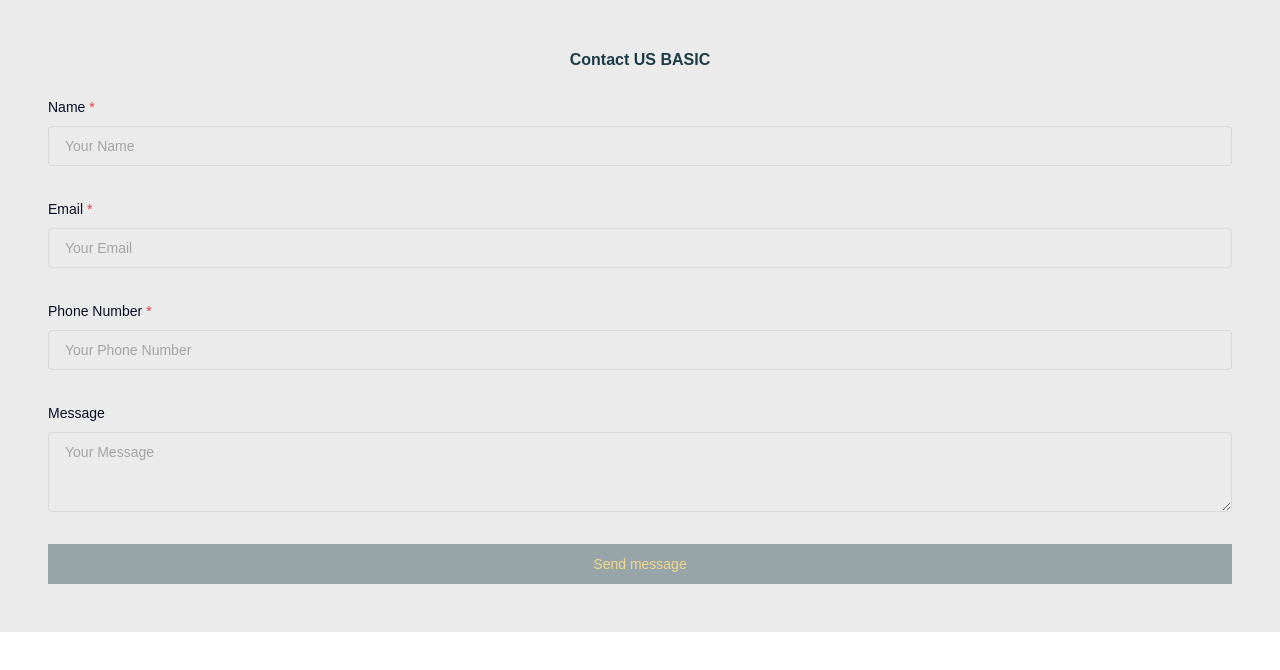
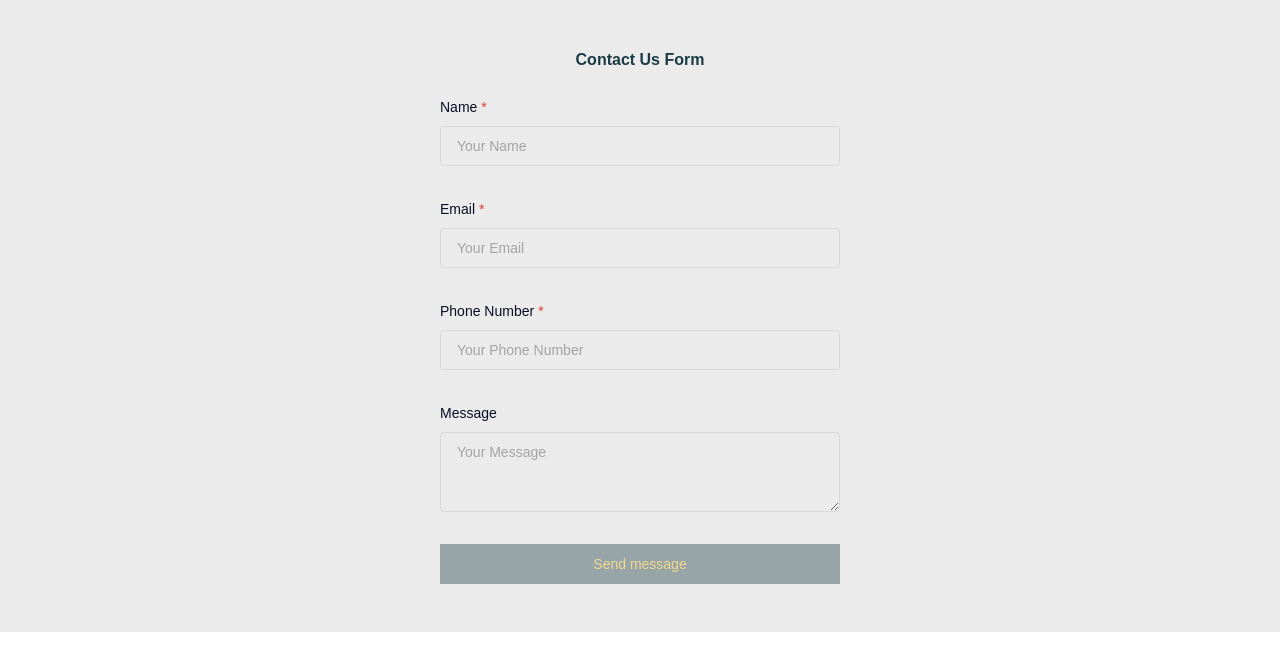
Before and after one commit to omkarhcode/contact-us-form, a Next.js app: page / in a window 1280 px wide. Shown: the top 670 px of the page. Built offline with nearby package versions, Linux system fonts and the light colour scheme.

Commit message:
updated code

```diff
--- a/pages/index.tsx
+++ b/pages/index.tsx
@@ -10,6 +10,7 @@ import {
   Stack,
   Textarea,
   useToast,
+  Flex,
 } from "@chakra-ui/react";
 import { sendContactForm, sendFormDataToSheet } from "@/lib/api";
 
@@ -64,24 +65,30 @@ export default function Home() {
   };
 
   return (
-    <Box
+    <Flex
+      direction={"column"}
+      w={"100%"}
+      alignItems={"center"}
       backgroundColor={"blackAlpha.200"}
       color="primary"
-      px={{
-        base: "24px",
-        sm: "30px",
-        md: "38px",
-        xl: "48px",
-      }}
+      // px={{
+      //   base: "24px",
+      //   sm: "30px",
+      //   md: "38px",
+      //   xl: "48px",
+      // }}
       py={{
         base: "48px",
       }}
     >
       <Text fontWeight={600} textAlign={"center"}>
-        Contact US BASIC
+        Contact Us Form
       </Text>
       <br />
-      <Stack spacing={{ base: "32px", md: "32px" }}>
+      <Stack
+        spacing={{ base: "32px", md: "32px" }}
+        width={{ base: "90%", md: "400px" }}
+      >
         <FormControl isRequired isInvalid={touched.name && !values.name}>
           <FormLabel
             fontSize={{ base: "14px" }}
@@ -221,6 +228,6 @@ export default function Home() {
           </Text>
         )}
       </Stack>
-    </Box>
+    </Flex>
   );
 }
```
